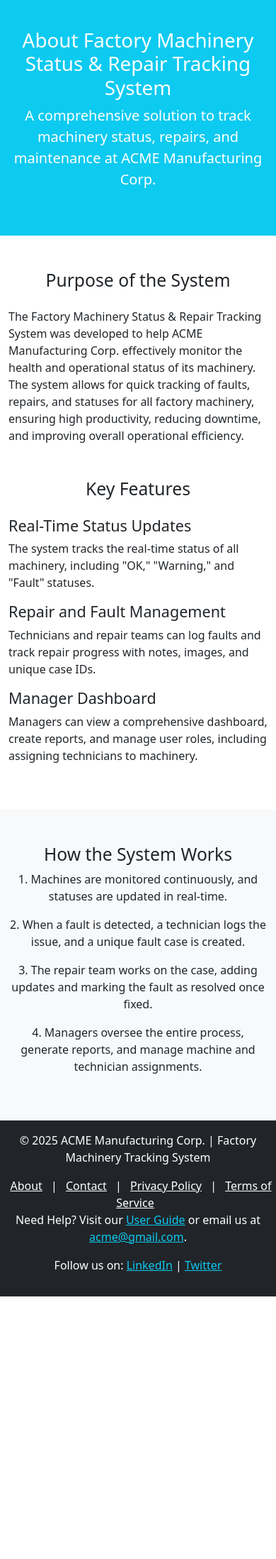
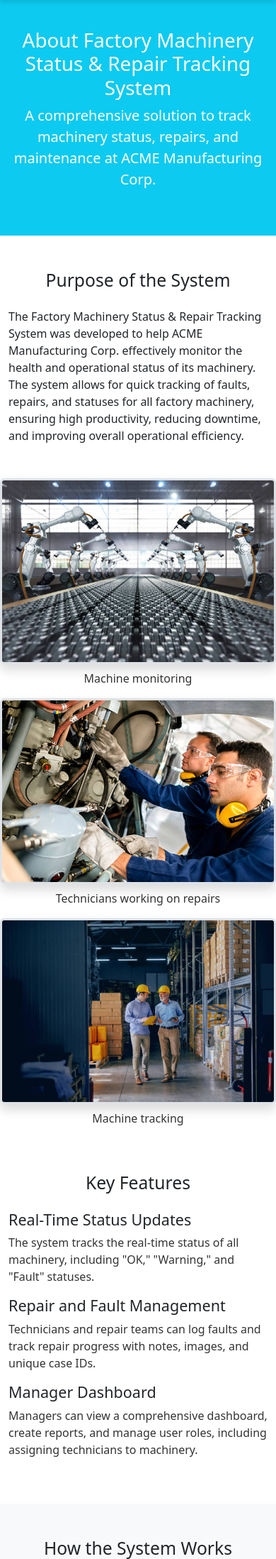
Before and after one commit to groupProjectDCU/manufactureWatch, a Django app: page /about.html in a window 390 px wide. Shown: the part 56-2253 px from the top of the page at 71% size. Before the commit the page ends 1883 px from the top, so only its background shows below. Run offline with Django 5.2, Linux system fonts and the light colour scheme.

Commit message:
Updated changes

```diff
--- /dev/null
+++ b/core/static/styles/styles.css
@@ -0,0 +1,45 @@
+
+.navbar {
+    box-shadow: 0 4px 6px rgba(0, 0, 0, 0.1);
+}
+
+.navbar-nav .nav-link {
+    transition: color 0.3s ease-in-out;
+}
+
+.navbar-nav .nav-link:hover {
+    color: #17a2b8 !important;
+}
+
+
+footer {
+    background: #222;
+    padding: 20px;
+    font-size: 0.9rem;
+}
+
+footer a {
+    text-decoration: none;
+    transition: color 0.3s ease;
+}
+
+footer a:hover {
+    color: #17a2b8 !important;
+}
+
+
+/* Styling for the images section */
+.row img {
+    transition: transform 0.3s ease-in-out;
+    border: 3px solid #dee2e6;
+}
+
+.row img:hover {
+    transform: scale(1.05);
+}
+
+.row p {
+    font-size: 1rem;
+    font-weight: 500;
+    color: #333;
+}
--- a/core/templates/about.html
+++ b/core/templates/about.html
@@ -5,7 +5,7 @@
     <meta name="viewport" content="width=device-width, initial-scale=1.0">
     <title>About - Factory Machinery Status & Repair Tracking System</title>
     <link rel="stylesheet" href="https://cdn.jsdelivr.net/npm/bootstrap@5.3.0/dist/css/bootstrap.min.css">  <!--Bootstrap CSS-->
-    <link rel="stylesheet" href="styles.css"> <!-- external CSS -->
+    <link rel="stylesheet" href="../static/styles/styles.css"> <!-- external CSS -->
 </head>
 <body>
 
@@ -40,6 +40,23 @@
         <h2 class="text-center mb-4">Purpose of the System</h2>
         <p>The Factory Machinery Status & Repair Tracking System was developed to help ACME Manufacturing Corp. effectively monitor the health and operational status of its machinery. The system allows for quick tracking of faults, repairs, and statuses for all factory machinery, ensuring high productivity, reducing downtime, and improving overall operational efficiency.</p>
     </section>
+
+<!-- Image Section -->
+<div class="row text-center mt-4">
+    <div class="col-md-4">
+        <img src="../static/images/machines.jpg" class="img-fluid rounded shadow" alt="Machine Monitoring">
+        <p class="mt-2">Machine monitoring</p>
+    </div>
+    <div class="col-md-4">
+        <img src="../static/images/repair.jpg" class="img-fluid rounded shadow" alt="Repair Team at Work">
+        <p class="mt-2">Technicians working on repairs</p>
+    </div>
+    <div class="col-md-4">
+        <img src="../static/images/manage.jpg" class="img-fluid rounded shadow" alt="Factory Dashboard">
+        <p class="mt-2">Machine tracking</p>
+    </div>
+</div>
+</section>
 
     <!-- Key Features Section -->
     <section class="container my-5">
--- a/core/templates/contact.html
+++ b/core/templates/contact.html
@@ -5,7 +5,7 @@
     <meta name="viewport" content="width=device-width, initial-scale=1.0">
     <title>Contact - Factory Machinery Status & Repair Tracking System</title>
     <link rel="stylesheet" href="https://cdn.jsdelivr.net/npm/bootstrap@5.3.0/dist/css/bootstrap.min.css"> <!--Bootstrap Css-->
-    <link rel="stylesheet" href="styles.css"> <!-- External CSS -->
+    <link rel="stylesheet" href="../static/styles/styles.css">  <!-- External CSS -->
 </head>
 <body>
 
--- a/core/templates/forgotpass.html
+++ b/core/templates/forgotpass.html
@@ -5,7 +5,7 @@
     <meta name="viewport" content="width=device-width, initial-scale=1.0">
     <title>Forgot Password - Factory Machinery Tracker</title>
     <link rel="stylesheet" href="https://cdn.jsdelivr.net/npm/bootstrap@5.3.0/dist/css/bootstrap.min.css"> <!--Bootstap CSS-->
-    <link rel="stylesheet" href="styles.css"> <!-- external CSS -->
+    <link rel="stylesheet" href="../static/styles/styles.css">  <!-- external CSS -->
 </head>
 <body>
 
--- a/core/templates/home.html
+++ b/core/templates/home.html
@@ -9,7 +9,7 @@
     <link rel="stylesheet" href="https://cdn.jsdelivr.net/npm/bootstrap@5.3.0/dist/css/bootstrap.min.css">
 
     <!-- external CSS file -->
-    <link rel="stylesheet" href="styles.css">
+    <link rel="stylesheet" href="../static/styles/styles.css">
 </head>
 <body>
 
--- a/core/templates/login.html
+++ b/core/templates/login.html
@@ -5,7 +5,7 @@
     <meta name="viewport" content="width=device-width, initial-scale=1.0">
     <title>Login - Factory Machinery Tracker</title>
     <link rel="stylesheet" href="https://cdn.jsdelivr.net/npm/bootstrap@5.3.0/dist/css/bootstrap.min.css">  <!--Bootstrap CSS-->
-    <link rel="stylesheet" href="styles.css"> <!-- external CSS -->
+    <link rel="stylesheet" href="../static/styles/styles.css"> <!-- external CSS -->
 </head>
 <body>
 
--- a/core/templates/register.html
+++ b/core/templates/register.html
@@ -5,7 +5,7 @@
     <meta name="viewport" content="width=device-width, initial-scale=1.0">
     <title>Register - Factory Machinery Tracker</title>
     <link rel="stylesheet" href="https://cdn.jsdelivr.net/npm/bootstrap@5.3.0/dist/css/bootstrap.min.css">  <!--Bootstrap CSS-->
-    <link rel="stylesheet" href="styles.css"> <!-- external CSS -->
+    <link rel="stylesheet" href="../static/styles/styles.css"> <!-- external CSS -->
 </head>
 <body>
 
```
Also changed, not shown: core/templates/home1.html (deleted, +0 -10 lines), core/static/images/factory.jpg (added), core/static/images/machine.jpg (added), core/static/images/machines.jpg (added), core/static/images/machines1.jpg (added), core/static/images/manage.jpg (added), core/static/images/manager.jpg (added), core/static/images/repair.jpg (added), core/static/images/workers.jpg (added), core/static/styles.css (deleted).
